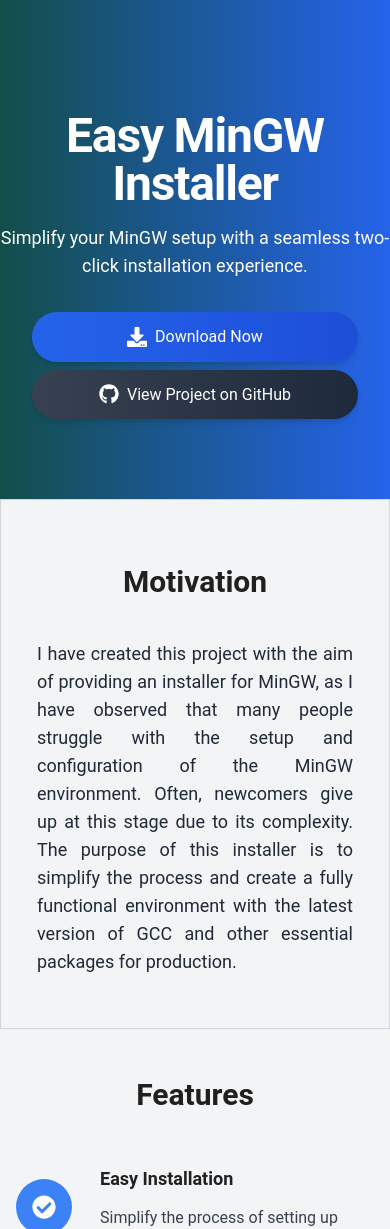
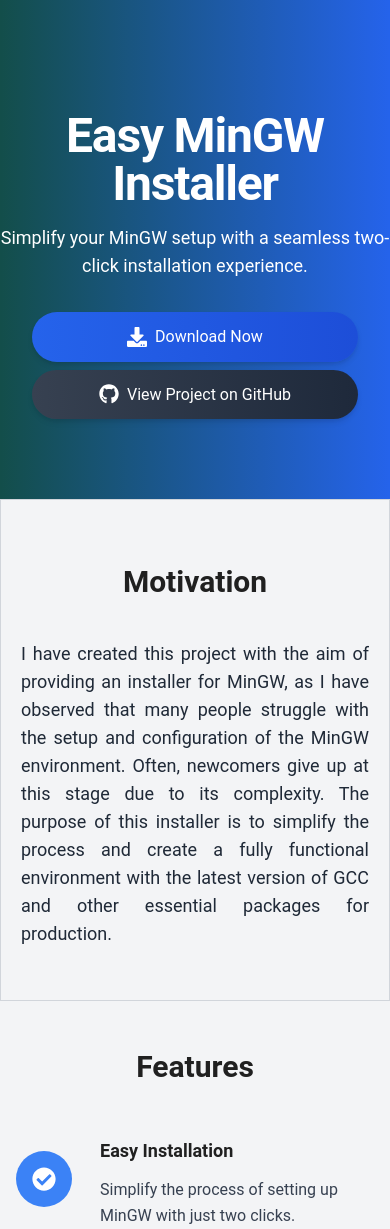
Before and after one commit to ehsan18t/easy-mingw-installer-page, a React (Vite) app: page / in a window 390 px wide. Shown: the top 1229 px of the page. Built offline with nearby package versions, Linux system fonts and the light colour scheme; no server answers.

Commit message:
update section margins

```diff
--- a/src/components/sections/Section.jsx
+++ b/src/components/sections/Section.jsx
@@ -8,7 +8,7 @@
 
   return (
     <div
-      className={`py-10 px-6 border border-gray-300 ${sectionStyle.backgroundColor}`}
+      className={`py-10 px-2 md:px-4 lg:px-6  border border-gray-300 ${sectionStyle.backgroundColor}`}
     >
       <div className="flex flex-col gap-3 justify-center items-center">
         <h2 className="text-3xl font-semibold">{title}</h2>
```
